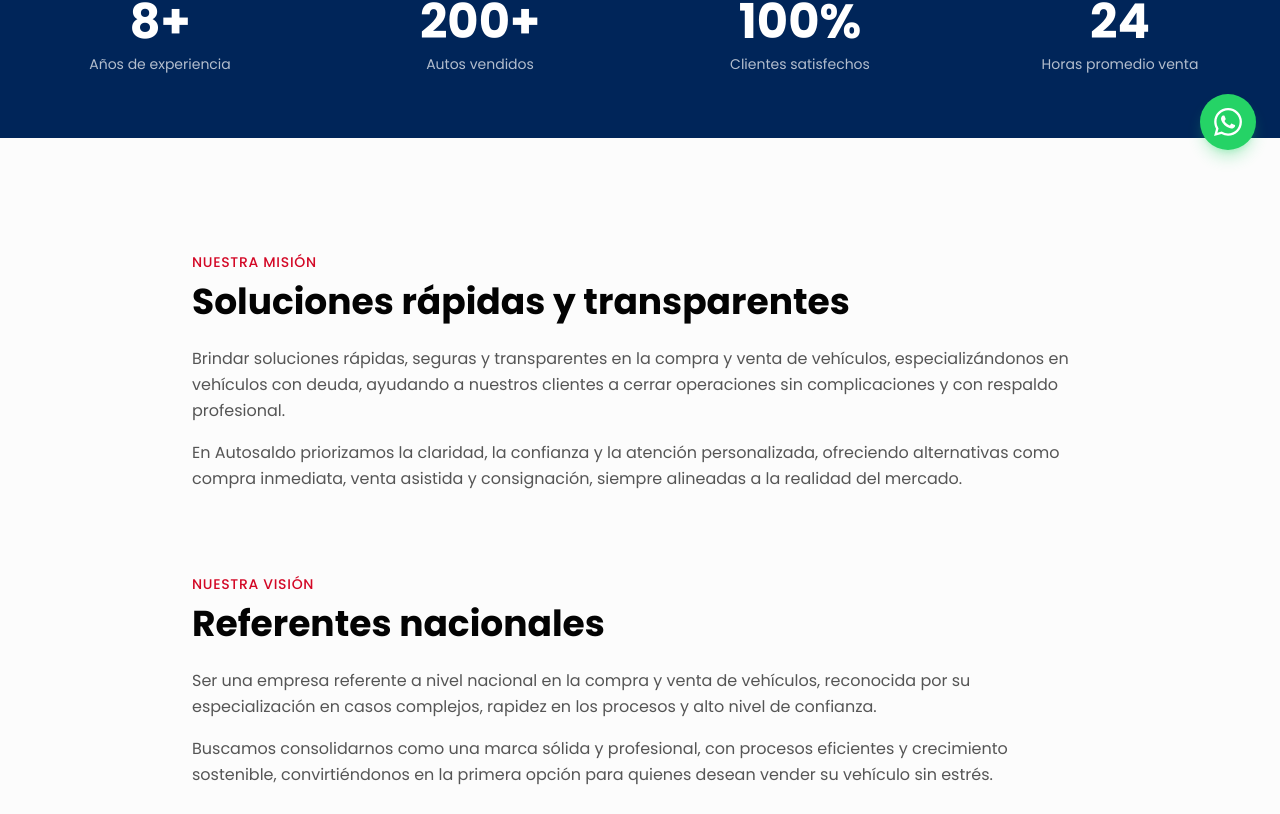
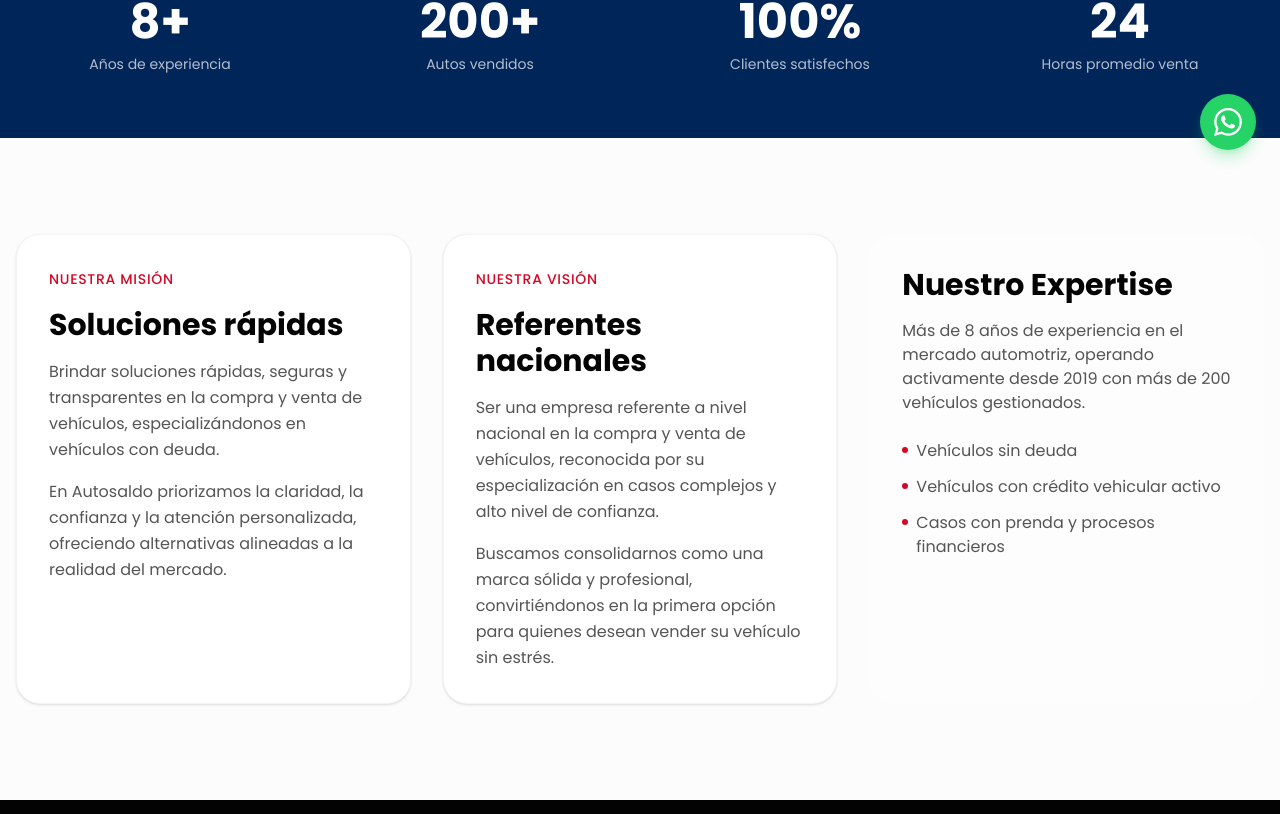
Before and after one commit to ktrillos2/autosaldo, a Next.js app: page /nosotros in a window 1280 px wide. Shown: the part 626-1440 px from the top of the page. Built offline with nearby package versions, Linux system fonts and the light colour scheme.

Commit message:
Mejoramiento de estructura de nosotros

```diff
--- a/app/nosotros/page.tsx
+++ b/app/nosotros/page.tsx
@@ -146,30 +146,28 @@ export default function NosotrosPage() {
         </div>
       </section>
 
-      {/* Mission & Vision Section */}
-      <section className="py-20 md:py-28">
+      {/* Mission, Vision & Expertise Section */}
+      <section className="py-16 md:py-24">
         <div className="container mx-auto px-4">
-          <div className="max-w-4xl mx-auto space-y-20">
+          <div className="grid grid-cols-1 lg:grid-cols-3 gap-8 items-start">
             {/* Mission */}
             <motion.div
               initial={{ opacity: 0, y: 30 }}
               whileInView={{ opacity: 1, y: 0 }}
               viewport={{ once: true }}
-              className="text-center md:text-left md:flex md:gap-12 items-center"
+              className="bg-white p-8 rounded-3xl border border-gray-100 shadow-sm h-full"
             >
-              <div className="flex-1">
               <span className="text-brand-red font-medium text-sm tracking-wider uppercase">Nuestra Misión</span>
-                <h2 className="font-serif text-3xl md:text-4xl font-bold text-foreground mt-2 mb-6">
-                  Soluciones rápidas y transparentes
+              <h2 className="font-serif text-2xl md:text-3xl font-bold text-foreground mt-4 mb-4">
+                Soluciones rápidas
               </h2>
-                <div className="space-y-4 text-muted-foreground leading-relaxed">
+              <div className="space-y-4 text-muted-foreground leading-relaxed text-sm md:text-base">
                 <p>
-                    Brindar soluciones rápidas, seguras y transparentes en la compra y venta de vehículos, especializándonos en vehículos con deuda, ayudando a nuestros clientes a cerrar operaciones sin complicaciones y con respaldo profesional.
+                  Brindar soluciones rápidas, seguras y transparentes en la compra y venta de vehículos, especializándonos en vehículos con deuda.
                 </p>
                 <p>
-                    En Autosaldo priorizamos la claridad, la confianza y la atención personalizada, ofreciendo alternativas como compra inmediata, venta asistida y consignación, siempre alineadas a la realidad del mercado.
+                  En Autosaldo priorizamos la claridad, la confianza y la atención personalizada, ofreciendo alternativas alineadas a la realidad del mercado.
                 </p>
-                </div>
               </div>
             </motion.div>
 
@@ -178,21 +176,20 @@ export default function NosotrosPage() {
               initial={{ opacity: 0, y: 30 }}
               whileInView={{ opacity: 1, y: 0 }}
               viewport={{ once: true }}
-              className="text-center md:text-left md:flex md:flex-row-reverse md:gap-12 items-center"
+              transition={{ delay: 0.1 }}
+              className="bg-white p-8 rounded-3xl border border-gray-100 shadow-sm h-full"
             >
-              <div className="flex-1">
               <span className="text-brand-red font-medium text-sm tracking-wider uppercase">Nuestra Visión</span>
-                <h2 className="font-serif text-3xl md:text-4xl font-bold text-foreground mt-2 mb-6">
+              <h2 className="font-serif text-2xl md:text-3xl font-bold text-foreground mt-4 mb-4">
                 Referentes nacionales
               </h2>
-                <div className="space-y-4 text-muted-foreground leading-relaxed">
+              <div className="space-y-4 text-muted-foreground leading-relaxed text-sm md:text-base">
                 <p>
-                    Ser una empresa referente a nivel nacional en la compra y venta de vehículos, reconocida por su especialización en casos complejos, rapidez en los procesos y alto nivel de confianza.
+                  Ser una empresa referente a nivel nacional en la compra y venta de vehículos, reconocida por su especialización en casos complejos y alto nivel de confianza.
                 </p>
                 <p>
-                    Buscamos consolidarnos como una marca sólida y profesional, con procesos eficientes y crecimiento sostenible, convirtiéndonos en la primera opción para quienes desean vender su vehículo sin estrés.
+                  Buscamos consolidarnos como una marca sólida y profesional, convirtiéndonos en la primera opción para quienes desean vender su vehículo sin estrés.
                 </p>
-                </div>
               </div>
             </motion.div>
 
@@ -201,33 +198,28 @@ export default function NosotrosPage() {
               initial={{ opacity: 0, y: 30 }}
               whileInView={{ opacity: 1, y: 0 }}
               viewport={{ once: true }}
-              className="bg-secondary/30 rounded-3xl p-8 md:p-12 text-center"
+              transition={{ delay: 0.2 }}
+              className="bg-secondary/30 p-8 rounded-3xl border border-transparent h-full"
             >
-              <h2 className="font-serif text-3xl md:text-4xl font-bold text-foreground mb-6">Nuestro Expertise</h2>
-              <div className="max-w-3xl mx-auto space-y-6 text-muted-foreground">
+              <h2 className="font-serif text-2xl md:text-3xl font-bold text-foreground mb-4">Nuestro Expertise</h2>
+              <div className="space-y-6 text-muted-foreground text-sm md:text-base">
                 <p>
-                  En Autosaldo contamos con más de 8 años de experiencia en el mercado automotriz, operando activamente desde el año 2019.
+                  Más de 8 años de experiencia en el mercado automotriz, operando activamente desde 2019 con más de 200 vehículos gestionados.
                 </p>
-                <div className="bg-background rounded-xl p-6 shadow-sm border border-border inline-block text-left w-full max-w-lg">
-                  <p className="font-semibold text-foreground mb-4">Durante este tiempo hemos participado en la venta y gestión de más de 200 vehículos, incluyendo:</p>
-                  <ul className="space-y-2">
-                    <li className="flex items-center gap-2">
-                      <div className="w-1.5 h-1.5 rounded-full bg-brand-red" />
-                      Vehículos sin deuda
+                <ul className="space-y-3">
+                  <li className="flex items-start gap-2">
+                    <div className="w-1.5 h-1.5 rounded-full bg-brand-red mt-2 shrink-0" />
+                    <span>Vehículos sin deuda</span>
                   </li>
-                    <li className="flex items-center gap-2">
-                      <div className="w-1.5 h-1.5 rounded-full bg-brand-red" />
-                      Vehículos con crédito vehicular activo
+                  <li className="flex items-start gap-2">
+                    <div className="w-1.5 h-1.5 rounded-full bg-brand-red mt-2 shrink-0" />
+                    <span>Vehículos con crédito vehicular activo</span>
                   </li>
-                    <li className="flex items-center gap-2">
-                      <div className="w-1.5 h-1.5 rounded-full bg-brand-red" />
-                      Casos con prenda y procesos financieros en curso
+                  <li className="flex items-start gap-2">
+                    <div className="w-1.5 h-1.5 rounded-full bg-brand-red mt-2 shrink-0" />
+                    <span>Casos con prenda y procesos financieros</span>
                   </li>
                 </ul>
-                </div>
-                <p>
-                  Nuestro conocimiento del mercado, de los precios reales y de los procesos notariales y financieros nos permite ofrecer soluciones eficientes, seguras y adaptadas a cada cliente.
-                </p>
               </div>
             </motion.div>
 
--- a/components/header.tsx
+++ b/components/header.tsx
@@ -107,7 +107,7 @@ export function Header() {
 
             {/* Mobile menu button */}
             <button
-              className={`lg:hidden p-3 rounded-full transition-all duration-300 ${scrolled ? "text-white hover:bg-white/10" : "text-white hover:bg-white/10"
+              className={`lg:hidden p-3 rounded-full transition-all duration-300 ${isOpen ? "text-[#002559]" : scrolled || pathname !== "/" ? "text-[#002559] hover:bg-gray-100" : "text-white hover:bg-white/10"
                 }`}
               onClick={() => setIsOpen(!isOpen)}
               aria-label="Toggle menu"
@@ -126,13 +126,13 @@ export function Header() {
             animate={{ opacity: 1 }}
             exit={{ opacity: 0 }}
             transition={{ duration: 0.3 }}
-            className="fixed inset-0 z-40 lg:hidden bg-accent"
+            className="fixed inset-0 z-40 lg:hidden bg-white"
           >
             <motion.nav
               initial={{ opacity: 0 }}
               animate={{ opacity: 1 }}
               transition={{ delay: 0.1 }}
-              className="h-full flex flex-col justify-center px-8"
+              className="h-full flex flex-col justify-start pt-32 px-8"
             >
               {navLinks.map((link, i) => (
                 <motion.div
@@ -144,7 +144,7 @@ export function Header() {
                   <Link
                     href={link.href}
                     prefetch={true}
-                    className={`block text-4xl md:text-5xl font-semibold py-4 transition-colors ${pathname === link.href ? "text-primary" : "text-white hover:text-primary"
+                    className={`block text-4xl md:text-5xl font-bold py-3 transition-colors ${pathname === link.href ? "text-[#d30826]" : "text-[#002559] hover:text-[#d30826]"
                       }`}
                     onClick={() => setIsOpen(false)}
                   >
@@ -156,10 +156,10 @@ export function Header() {
                 initial={{ opacity: 0 }}
                 animate={{ opacity: 1 }}
                 transition={{ delay: 0.5 }}
-                className="mt-16 pt-8 border-t border-white/10"
+                className="mt-12 pt-8 border-t border-gray-100"
               >
-                <p className="text-white/50 text-sm mb-3">Contáctanos</p>
-                <Link href="tel:+51937385398" className="text-2xl font-semibold text-white">
+                <p className="text-gray-400 text-sm mb-3">Contáctanos</p>
+                <Link href="tel:+51937385398" className="text-2xl font-semibold text-[#002559]">
                   +51 937 385 398
                 </Link>
               </motion.div>
```
Lines whose indentation alone changed are shown as unchanged.
